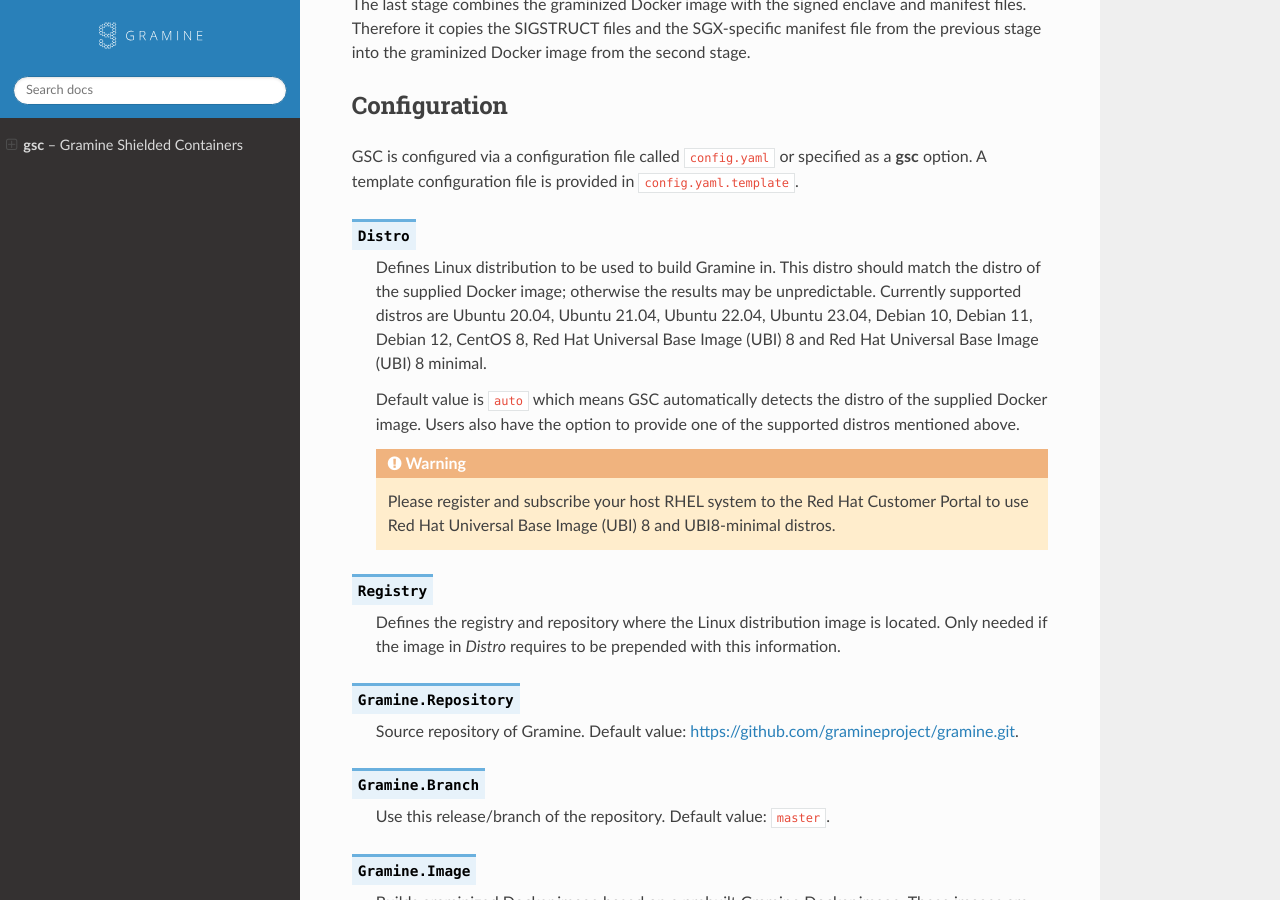
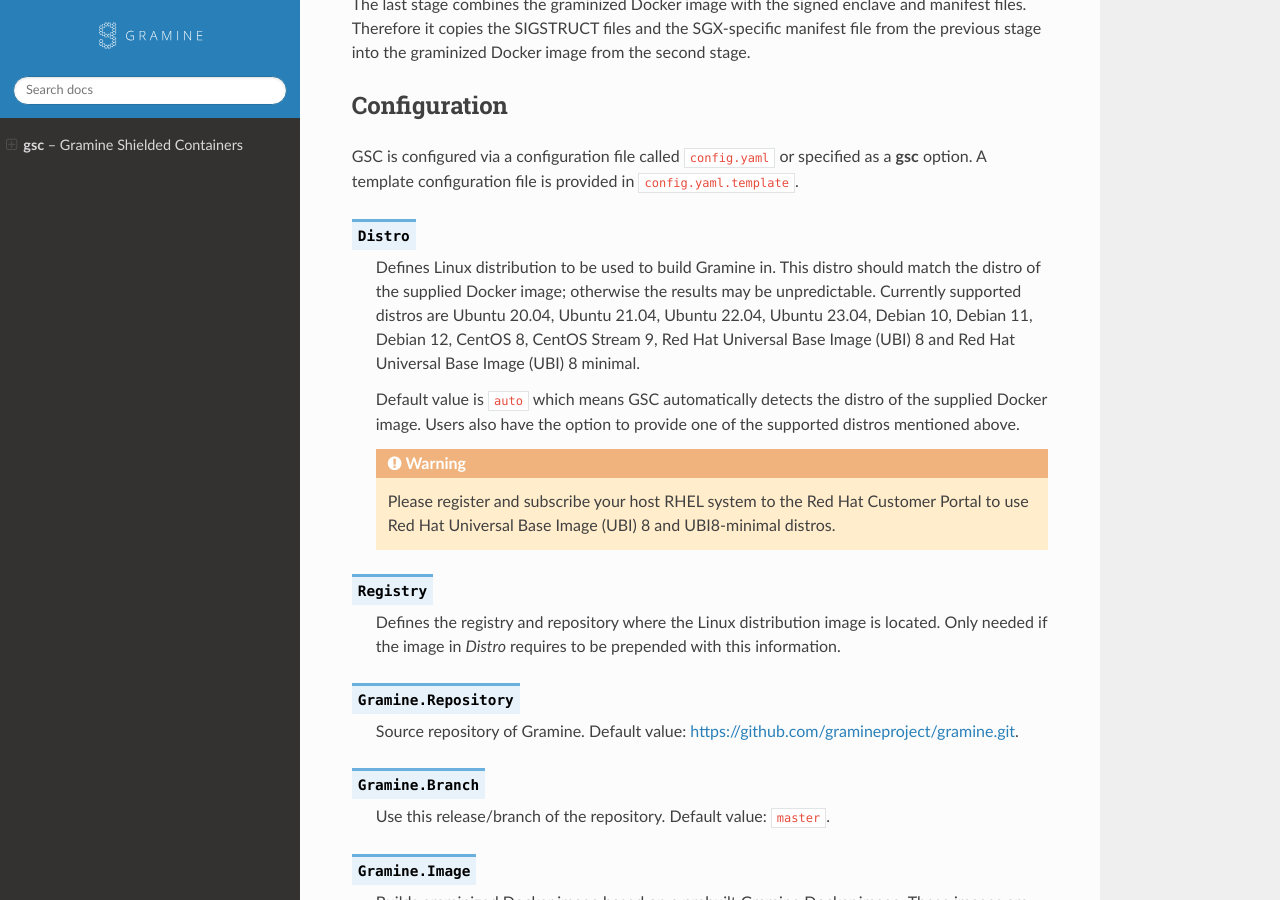
Before and after one commit to gramineproject/gsc, a Sphinx documentation site: the page built from Documentation/index.rst, in a window 1280 px wide and 900 px high, scrolled down 5787 px. Built offline with Sphinx 7.4.7 and the Read the Docs theme 2.0.0, drawn with Linux system fonts in a browser that asks for light colours.

Commit message:
Add support for CentOS Stream 9
Signed-off-by: adarshan-intel <adarsh.anand@intel.com>

```diff
--- a/Documentation/index.rst
+++ b/Documentation/index.rst
@@ -315,9 +315,9 @@
    Defines Linux distribution to be used to build Gramine in. This distro should
    match the distro of the supplied Docker image; otherwise the results may be
    unpredictable. Currently supported distros are Ubuntu 20.04, Ubuntu 21.04,
-   Ubuntu 22.04, Ubuntu 23.04, Debian 10, Debian 11, Debian 12, CentOS 8,
-   Red Hat Universal Base Image (UBI) 8 and Red Hat Universal Base Image (UBI)
-   8 minimal.
+   Ubuntu 22.04, Ubuntu 23.04, Debian 10, Debian 11, Debian 12, CentOS 8, CentOS
+   Stream 9, Red Hat Universal Base Image (UBI) 8 and Red Hat Universal Base Image
+   (UBI) 8 minimal.
 
    Default value is ``auto`` which means GSC automatically detects the distro
    of the supplied Docker image. Users also have the option to provide one of
--- a/gsc.py
+++ b/gsc.py
@@ -259,6 +259,9 @@
             distro = 'redhat/ubi8-minimal:' + version_id
         except docker.errors.ContainerError:
             distro = 'redhat/ubi8:' + version_id
+
+    if (os_release['ID'] == 'centos' and version_id=='9'):
+        distro = 'quay.io/centos/centos:stream' + version_id
 
     return distro
 
```
Also changed, not shown: 6 other files.
